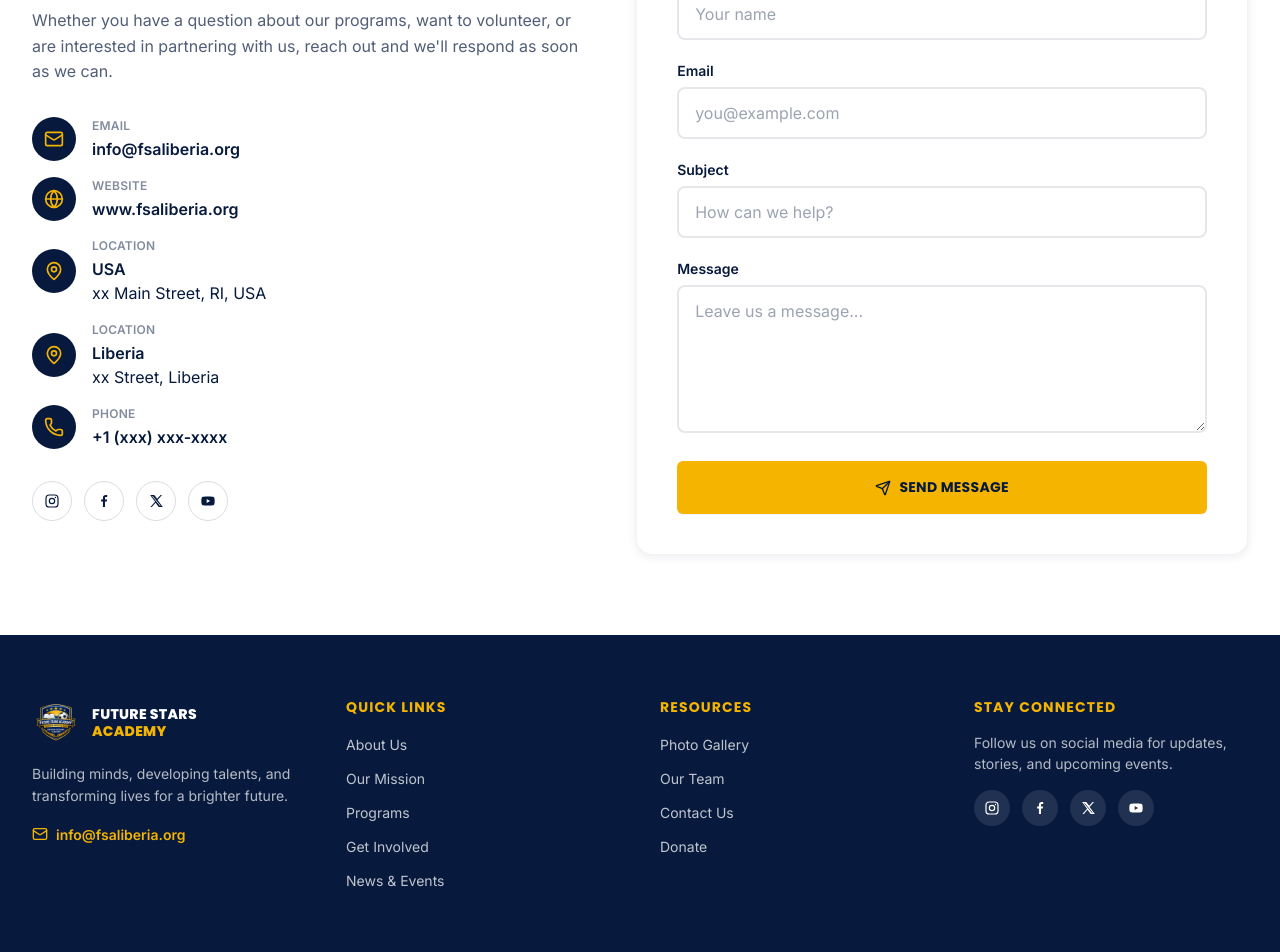
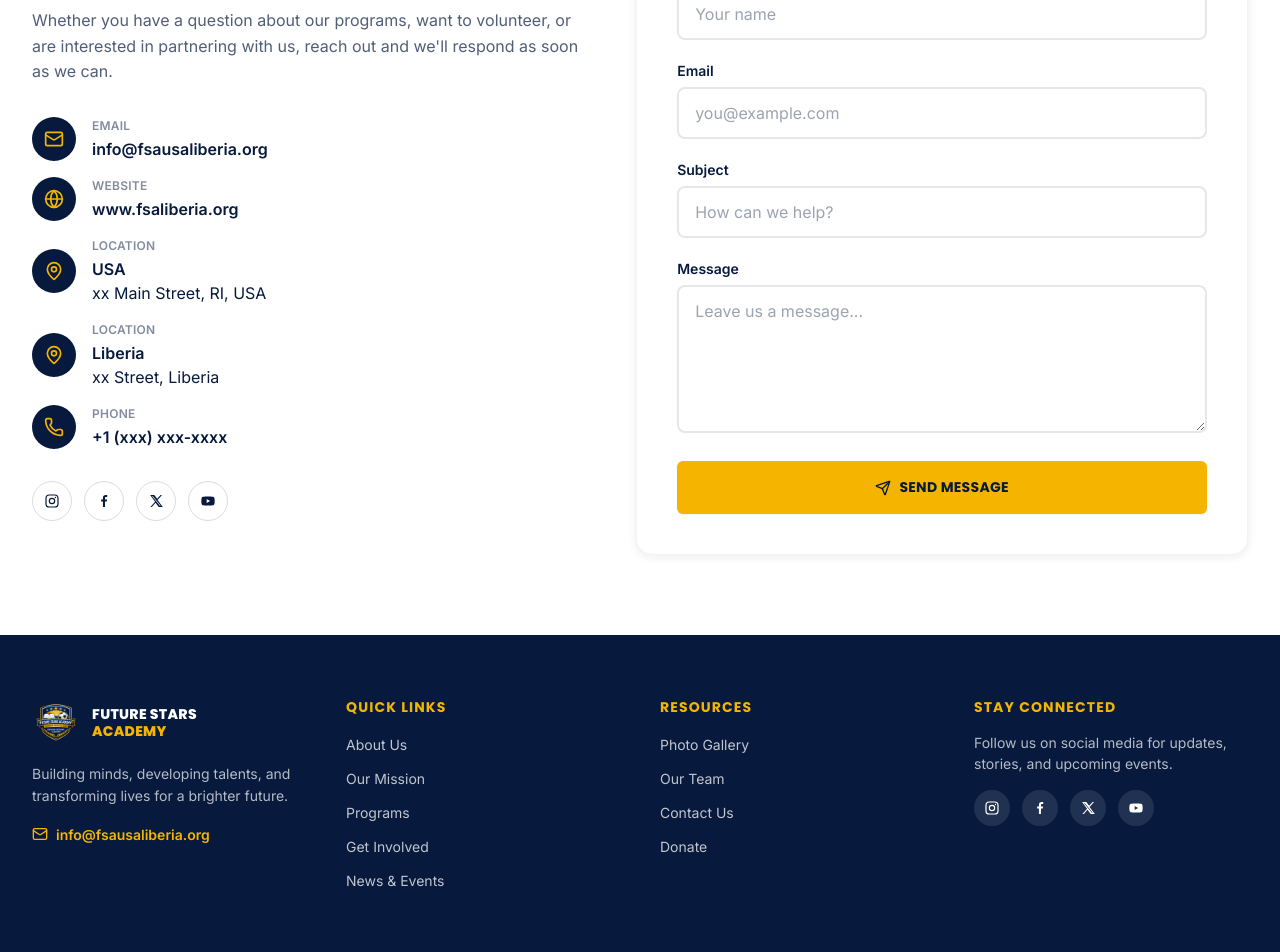
Before and after one commit to diriho/future_star_academy, a React (Vite) app in the folder future_star/: page /contact in a window 1280 px wide. Shown: the part 540-1492 px from the top of the page. Built offline with nearby package versions, Linux system fonts and the light colour scheme.

Commit message:
fix: update email address in Footer and Contact components

```diff
--- a/future_star/src/components/layout/Footer.tsx
+++ b/future_star/src/components/layout/Footer.tsx
@@ -42,9 +42,9 @@ export function Footer() {
           <p className="footer__tagline">
             Building minds, developing talents, and transforming lives for a brighter future.
           </p>
-          <a href="mailto:info@fsaliberia.org" className="footer__email">
+          <a href="mailto:info@fsausaliberia.org" className="footer__email">
             <Mail size={16} aria-hidden="true" />
-            info@fsaliberia.org
+            info@fsausaliberia.org
           </a>
         </div>
 
--- a/future_star/src/pages/Contact.tsx
+++ b/future_star/src/pages/Contact.tsx
@@ -57,7 +57,7 @@ export default function Contact() {
     }
 
     const body = `Name: ${name}\nEmail: ${email}\n\n${message}`
-    const mailtoUrl = `mailto:info@fsaliberia.org?subject=${encodeURIComponent(subject)}&body=${encodeURIComponent(body)}`
+    const mailtoUrl = `mailto:info@fsausaliberia.org?subject=${encodeURIComponent(subject)}&body=${encodeURIComponent(body)}`
 
     window.location.assign(mailtoUrl)
     toast.success("Opening your email client — we'll get back to you soon.")
@@ -99,7 +99,7 @@ export default function Contact() {
                 </span>
                 <div>
                   <p className="contact-info__label">Email</p>
-                  <p className="contact-info__value">info@fsaliberia.org</p>
+                  <p className="contact-info__value">info@fsausaliberia.org</p>
                 </div>
               </a>
 
```
